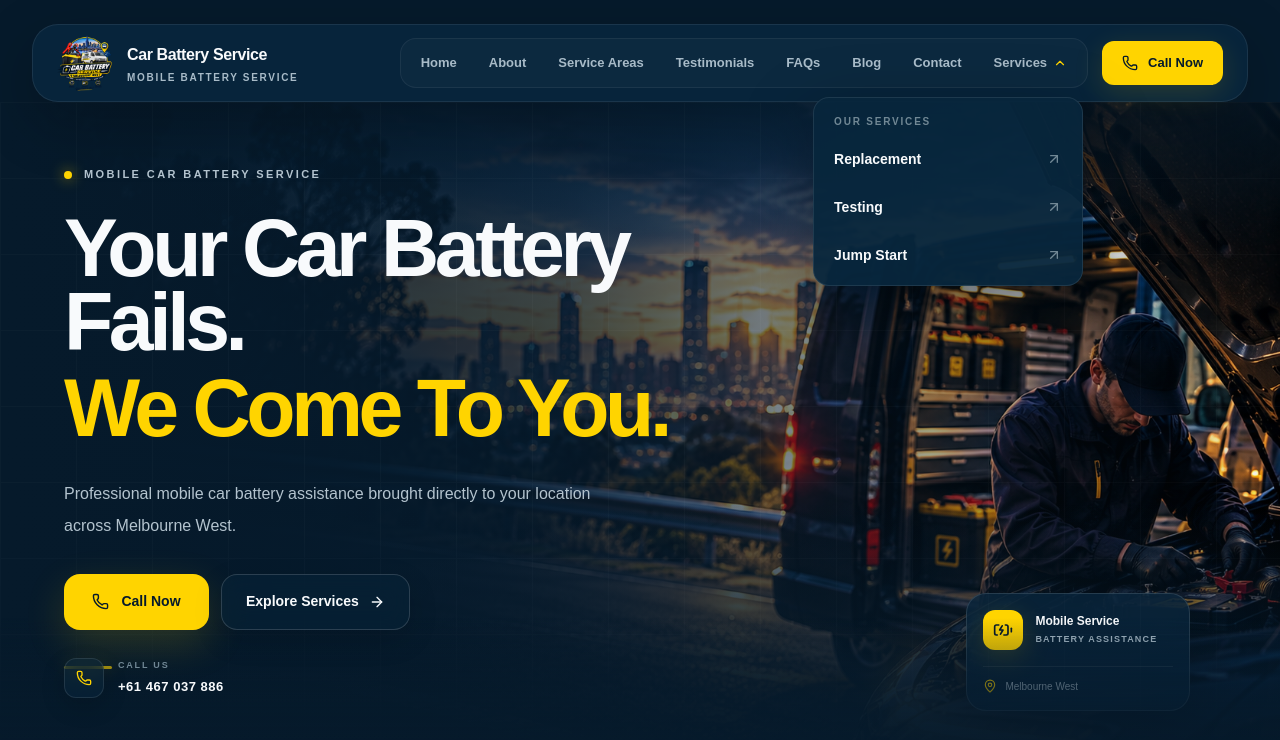
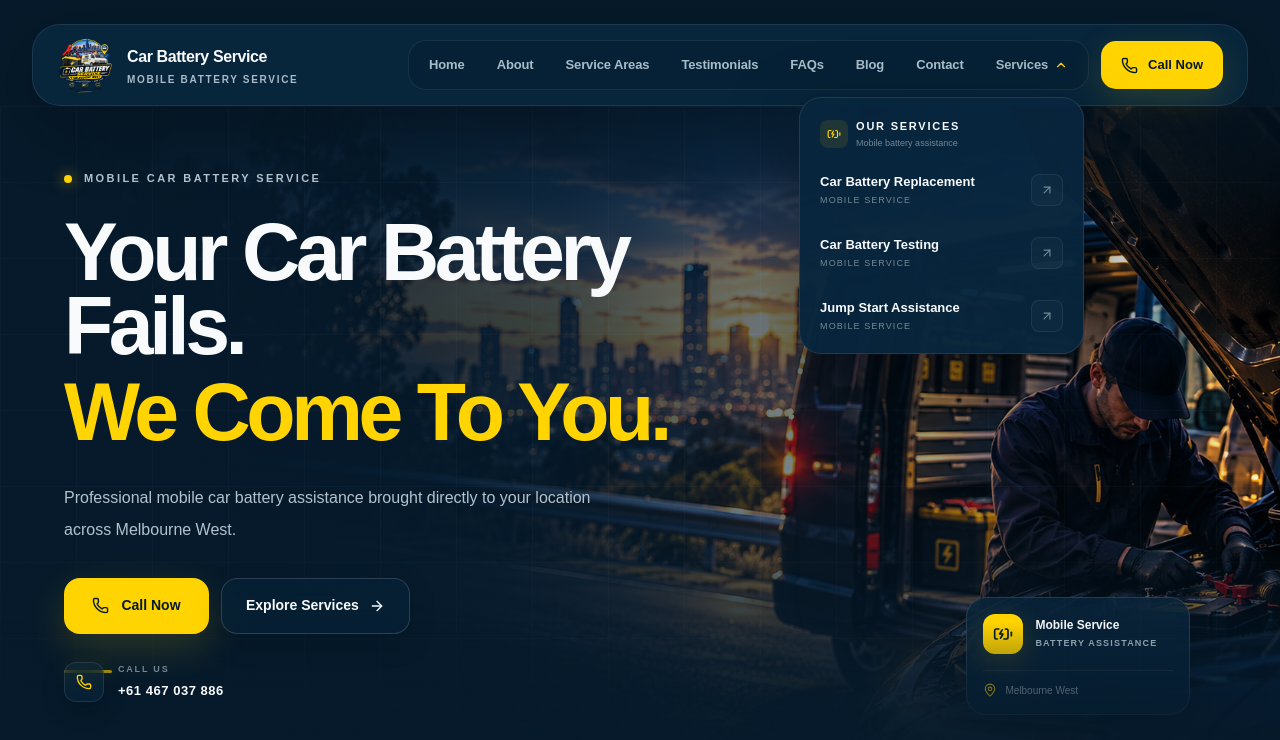
Before and after one commit to AmanLegendDev/car-battery-service, a Next.js app: page / in a window 1280 px wide. Both pictures are taken after a click on the button "Services". Shown: the top 740 px of the page. Built offline with nearby package versions, Linux system fonts and the light colour scheme.

Commit message:
feat: finalize premium navbar and hero

```diff
--- a/components/layout/navbar/DesktopNav.tsx
+++ b/components/layout/navbar/DesktopNav.tsx
@@ -1,7 +1,7 @@
 "use client";
 
 import Link from "next/link";
-import { ChevronDown, Phone } from "lucide-react";
+import { Phone } from "lucide-react";
 import ServicesDropdown from "./ServicesDropdown";
 import {
   NAVBAR_LINKS,
@@ -17,15 +17,18 @@ export default function DesktopNav({
   onServicesOpenChange,
 }: DesktopNavProps) {
   return (
-    <div className="flex items-center gap-1.5">
-      <div className="flex items-center rounded-2xl border border-white/[0.06] bg-white/[0.025] p-1">
+    <div className="flex items-center gap-3">
+      {/* Navigation pill */}
+      <div className="flex items-center rounded-[18px] border border-white/[0.07] bg-[#061A2B]/[0.22] p-1">
         {NAVBAR_LINKS.map((link) => (
           <Link
             key={link.href}
             href={link.href}
-            className="group relative rounded-xl px-4 py-2.5 text-[13px] font-semibold text-[#A8BBC8] transition-all duration-200 hover:bg-white/[0.06] hover:text-[#F8FAFC] focus:outline-none focus-visible:ring-2 focus-visible:ring-[#FFD400]/50"
+            className="group relative flex h-10 items-center rounded-[13px] px-3.5 text-[12px] font-semibold tracking-[-0.01em] text-[#A8BBC8] transition-all duration-200 hover:bg-white/[0.055] hover:text-[#F8FAFC] focus:outline-none focus-visible:ring-2 focus-visible:ring-[#FFD400]/50 xl:px-4 xl:text-[13px]"
           >
-            <span className="relative z-10">{link.label}</span>
+            <span className="relative z-10">
+              {link.label}
+            </span>
           </Link>
         ))}
 
@@ -34,14 +37,15 @@ export default function DesktopNav({
         />
       </div>
 
+      {/* Call CTA */}
       <a
         href={NAVBAR_PHONE_HREF}
         aria-label={`Call Car Battery Service at ${NAVBAR_PHONE}`}
-        className="group ml-2 inline-flex h-11 items-center gap-2.5 rounded-xl bg-[#FFD400] px-5 text-[13px] font-extrabold text-[#061A2B] shadow-[0_8px_30px_rgba(255,212,0,0.14)] transition-all duration-200 hover:bg-[#F5B800] hover:shadow-[0_10px_35px_rgba(255,212,0,0.22)] focus:outline-none focus-visible:ring-2 focus-visible:ring-[#FFD400] focus-visible:ring-offset-2 focus-visible:ring-offset-[#08263D] active:scale-[0.98]"
+        className="group inline-flex h-12 shrink-0 items-center gap-2.5 rounded-[15px] bg-[#FFD400] px-5 text-[13px] font-extrabold text-[#061A2B] shadow-[0_10px_34px_rgba(255,212,0,0.15)] transition-all duration-200 hover:bg-[#F5B800] hover:shadow-[0_14px_42px_rgba(255,212,0,0.23)] focus:outline-none focus-visible:ring-2 focus-visible:ring-[#FFD400] focus-visible:ring-offset-2 focus-visible:ring-offset-[#08263D] active:scale-[0.98]"
       >
         <Phone
           aria-hidden="true"
-          className="h-4 w-4 transition-transform duration-200 group-hover:rotate-[-8deg]"
+          className="h-[17px] w-[17px] transition-transform duration-200 group-hover:rotate-[-8deg]"
         />
 
         <span>Call Now</span>
--- a/components/layout/navbar/MobileMenu.tsx
+++ b/components/layout/navbar/MobileMenu.tsx
@@ -4,7 +4,7 @@ import { useEffect } from "react";
 import { X } from "lucide-react";
 import MobileMenuHeader from "./MobileMenuHeader";
 import MobileMenuNav from "./MobileMenuNav";
-import { NAVBAR_PHONE, NAVBAR_PHONE_HREF } from "./navbarData";
+import { NAVBAR_PHONE_HREF } from "./navbarData";
 
 interface MobileMenuProps {
   isOpen: boolean;
@@ -46,32 +46,37 @@ export default function MobileMenu({
           : "pointer-events-none"
       }`}
     >
+      {/* Backdrop */}
       <button
         type="button"
         aria-label="Close navigation menu"
+        tabIndex={isOpen ? 0 : -1}
         onClick={onClose}
-        className={`absolute inset-0 bg-[#061A2B]/75 backdrop-blur-sm transition-opacity duration-200 ${
+        className={`absolute inset-0 bg-[#061A2B]/80 backdrop-blur-[3px] transition-opacity duration-200 ${
           isOpen ? "opacity-100" : "opacity-0"
         }`}
       />
 
+      {/* Drawer */}
       <aside
         role="dialog"
         aria-modal="true"
         aria-label="Mobile navigation"
-        className={`absolute right-0 top-0 flex h-dvh w-[min(92vw,410px)] flex-col border-l border-white/[0.08] bg-[#061A2B] shadow-[-20px_0_70px_rgba(0,0,0,0.35)] transition-transform duration-200 ease-out ${
-          isOpen ? "translate-x-0" : "translate-x-full"
+        className={`absolute right-0 top-0 flex h-dvh w-[min(92vw,420px)] flex-col border-l border-white/[0.08] bg-[#061A2B] shadow-[-24px_0_80px_rgba(0,0,0,0.42)] transition-transform duration-200 ease-out ${
+          isOpen
+            ? "translate-x-0"
+            : "translate-x-full"
         }`}
       >
-        <div className="flex min-h-0 flex-1 flex-col">
-          <div className="flex items-center justify-between border-b border-white/[0.07] px-5 py-5">
-            <MobileMenuHeader />
+        {/* Header */}
+        <div className="flex shrink-0 items-center justify-between border-b border-white/[0.07] px-5 py-4">
+          <MobileMenuHeader onClick={onClose} />
 
           <button
             type="button"
             onClick={onClose}
             aria-label="Close navigation menu"
-              className="flex h-11 w-11 shrink-0 items-center justify-center rounded-xl border border-white/[0.08] bg-white/[0.035] text-[#A8BBC8] transition-all duration-150 hover:border-white/[0.15] hover:bg-white/[0.07] hover:text-[#F8FAFC] focus:outline-none focus-visible:ring-2 focus-visible:ring-[#FFD400]/50 active:scale-95"
+            className="flex h-11 w-11 shrink-0 items-center justify-center rounded-[14px] border border-white/[0.09] bg-white/[0.035] text-[#A8BBC8] transition-all duration-150 hover:border-white/[0.17] hover:bg-white/[0.07] hover:text-[#F8FAFC] focus:outline-none focus-visible:ring-2 focus-visible:ring-[#FFD400]/50 active:scale-95"
           >
             <X
               aria-hidden="true"
@@ -80,29 +85,24 @@ export default function MobileMenu({
           </button>
         </div>
 
-          <div className="min-h-0 flex-1 overflow-y-auto overscroll-contain px-5 py-6">
+        {/* Scrollable navigation */}
+        <div className="min-h-0 flex-1 overflow-y-auto overscroll-contain px-5 py-6 [scrollbar-width:thin] [scrollbar-color:rgba(168,187,200,0.2)_transparent]">
           <MobileMenuNav onNavigate={onClose} />
         </div>
 
+        {/* Bottom CTA */}
         <div className="shrink-0 border-t border-white/[0.07] bg-[#061A2B]/95 p-5 backdrop-blur-xl">
-            <div className="grid grid-cols-2 gap-3">
           <a
             href={NAVBAR_PHONE_HREF}
             onClick={onClose}
-                className="flex h-12 items-center justify-center rounded-xl bg-[#FFD400] px-4 text-xs font-extrabold text-[#061A2B] transition-all duration-150 hover:bg-[#F5B800] focus:outline-none focus-visible:ring-2 focus-visible:ring-[#FFD400]/60 active:scale-[0.98]"
+            className="flex h-13 w-full items-center justify-center rounded-[15px] bg-[#FFD400] px-5 text-sm font-extrabold text-[#061A2B] shadow-[0_10px_32px_rgba(255,212,0,0.13)] transition-all duration-150 hover:bg-[#F5B800] focus:outline-none focus-visible:ring-2 focus-visible:ring-[#FFD400]/60 active:scale-[0.985]"
           >
             Call Now
           </a>
 
-              <a
-                href={`sms:${NAVBAR_PHONE.replace(/\s/g, "")}`}
-                onClick={onClose}
-                className="flex h-12 items-center justify-center rounded-xl border border-white/[0.1] bg-white/[0.04] px-4 text-xs font-bold text-[#F8FAFC] transition-all duration-150 hover:bg-white/[0.08] focus:outline-none focus-visible:ring-2 focus-visible:ring-[#FFD400]/50 active:scale-[0.98]"
-              >
-                Get Help
-              </a>
-            </div>
-          </div>
+          <p className="mt-3 text-center text-[9px] font-semibold uppercase tracking-[0.18em] text-[#718895]">
+            Mobile battery assistance
+          </p>
         </div>
       </aside>
     </div>
--- a/components/layout/navbar/MobileMenuHeader.tsx
+++ b/components/layout/navbar/MobileMenuHeader.tsx
@@ -14,25 +14,25 @@ export default function MobileMenuHeader({
       href="/"
       onClick={onClick}
       aria-label={`${NAVBAR_BRAND.name} - Home`}
-      className="flex min-w-0 items-center gap-3"
+      className="group flex min-w-0 items-center gap-3"
     >
-      <span className="relative flex h-11 w-11 shrink-0 items-center justify-center overflow-hidden rounded-xl border border-white/[0.09] bg-[#08263D]">
+      <span className="relative flex h-12 w-12 shrink-0 items-center justify-center transition-transform duration-200 group-hover:scale-[1.02]">
         <Image
           src={NAVBAR_BRAND.logoSrc}
           alt=""
-          width={44}
-          height={44}
+          width={48}
+          height={48}
           priority
-          className="h-full w-full object-contain p-1.5"
+          className="h-12 w-12 object-contain"
         />
       </span>
 
-      <span className="min-w-0">
-        <span className="block truncate text-[15px] font-extrabold tracking-[-0.02em] text-[#F8FAFC]">
+      <span className="min-w-0 leading-none">
+        <span className="block truncate text-[15px] font-extrabold tracking-[-0.025em] text-[#F8FAFC]">
           {NAVBAR_BRAND.name}
         </span>
 
-        <span className="mt-1 block truncate text-[9px] font-semibold uppercase tracking-[0.16em] text-[#A8BBC8]">
+        <span className="mt-1.5 block truncate text-[9px] font-semibold uppercase tracking-[0.17em] text-[#A8BBC8]">
           {NAVBAR_BRAND.tagline}
         </span>
       </span>
--- a/components/layout/navbar/Navbar.tsx
+++ b/components/layout/navbar/Navbar.tsx
@@ -20,16 +20,16 @@ export default function Navbar() {
   return (
     <>
       <header className="relative z-50 px-4 pt-4 sm:px-6 sm:pt-5 lg:px-8 lg:pt-6">
-        <div className="mx-auto max-w-7xl">
+        <div className="mx-auto max-w-[1420px]">
           <nav
             aria-label="Main navigation"
-            className="relative flex min-h-[72px] items-center rounded-[22px] border border-white/[0.08] bg-[#08263D]/90 px-4 shadow-[0_20px_60px_rgba(0,0,0,0.22)] backdrop-blur-xl sm:min-h-[74px] sm:px-5 lg:min-h-[78px] lg:rounded-[26px] lg:px-6"
+            className="relative flex min-h-[72px] items-center rounded-[24px] border border-white/[0.09] bg-[#08263D]/[0.92] px-4 shadow-[0_20px_70px_rgba(0,0,0,0.25)] backdrop-blur-2xl sm:min-h-[76px] sm:px-5 lg:min-h-[82px] lg:rounded-[28px] lg:px-6"
           >
+            {/* Brand */}
             <NavbarLogo />
 
-            <div className="ml-auto flex items-center">
             {/* Desktop navigation */}
-              <div className="hidden lg:flex">
+            <div className="ml-auto hidden lg:flex">
               <DesktopNav />
             </div>
 
@@ -40,7 +40,7 @@ export default function Navbar() {
               aria-label="Open navigation menu"
               aria-expanded={isMobileMenuOpen}
               aria-controls="mobile-navigation"
-                className="group flex h-11 w-11 items-center justify-center rounded-xl border border-white/[0.09] bg-white/[0.035] text-[#F8FAFC] transition-all duration-200 hover:border-white/[0.16] hover:bg-white/[0.07] focus:outline-none focus-visible:ring-2 focus-visible:ring-[#FFD400]/50 active:scale-95 lg:hidden"
+              className="group ml-auto flex h-12 w-12 shrink-0 items-center justify-center rounded-[15px] border border-white/[0.1] bg-white/[0.035] text-[#F8FAFC] shadow-[0_8px_25px_rgba(0,0,0,0.12)] transition-all duration-200 hover:border-white/[0.18] hover:bg-white/[0.07] focus:outline-none focus-visible:ring-2 focus-visible:ring-[#FFD400]/50 active:scale-[0.95] lg:hidden"
             >
               <span className="sr-only">
                 Open navigation menu
@@ -48,19 +48,20 @@ export default function Navbar() {
 
               <span
                 aria-hidden="true"
-                  className="flex w-[19px] flex-col items-end gap-[5px]"
+                className="flex w-[21px] flex-col items-end gap-[5px]"
               >
                 <span className="h-[2px] w-full rounded-full bg-current transition-transform duration-200 group-hover:translate-x-0.5" />
-                  <span className="h-[2px] w-[13px] rounded-full bg-current transition-transform duration-200 group-hover:w-full" />
+
+                <span className="h-[2px] w-[14px] rounded-full bg-current transition-all duration-200 group-hover:w-full" />
+
                 <span className="h-[2px] w-full rounded-full bg-current transition-transform duration-200 group-hover:-translate-x-0.5" />
               </span>
             </button>
-            </div>
           </nav>
         </div>
       </header>
 
-      {/* Mobile navigation drawer */}
+      {/* Mobile navigation */}
       <div id="mobile-navigation">
         <MobileMenu
           isOpen={isMobileMenuOpen}
--- a/components/layout/navbar/ServicesDropdown.tsx
+++ b/components/layout/navbar/ServicesDropdown.tsx
@@ -2,7 +2,11 @@
 
 import { useEffect, useRef, useState } from "react";
 import Link from "next/link";
-import { ChevronDown, ArrowUpRight } from "lucide-react";
+import {
+  ArrowUpRight,
+  BatteryCharging,
+  ChevronDown,
+} from "lucide-react";
 import { SERVICE_LINKS } from "./navbarData";
 
 interface ServicesDropdownProps {
@@ -23,16 +27,24 @@ export default function ServicesDropdown({
     function handlePointerDown(event: PointerEvent) {
       if (
         dropdownRef.current &&
-        !dropdownRef.current.contains(event.target as Node)
+        !dropdownRef.current.contains(
+          event.target as Node
+        )
       ) {
         setIsOpen(false);
       }
     }
 
-    document.addEventListener("pointerdown", handlePointerDown);
+    document.addEventListener(
+      "pointerdown",
+      handlePointerDown
+    );
 
     return () => {
-      document.removeEventListener("pointerdown", handlePointerDown);
+      document.removeEventListener(
+        "pointerdown",
+        handlePointerDown
+      );
     };
   }, []);
 
@@ -43,10 +55,16 @@ export default function ServicesDropdown({
       }
     }
 
-    document.addEventListener("keydown", handleKeyDown);
+    document.addEventListener(
+      "keydown",
+      handleKeyDown
+    );
 
     return () => {
-      document.removeEventListener("keydown", handleKeyDown);
+      document.removeEventListener(
+        "keydown",
+        handleKeyDown
+      );
     };
   }, []);
 
@@ -59,39 +77,60 @@ export default function ServicesDropdown({
       ref={dropdownRef}
       className="relative"
     >
+      {/* Trigger */}
       <button
         type="button"
         aria-haspopup="menu"
         aria-expanded={isOpen}
         onClick={toggleDropdown}
-        className="group flex items-center gap-1.5 rounded-xl px-4 py-2.5 text-[13px] font-semibold text-[#A8BBC8] transition-all duration-200 hover:bg-white/[0.06] hover:text-[#F8FAFC] focus:outline-none focus-visible:ring-2 focus-visible:ring-[#FFD400]/50"
+        className="group flex h-10 items-center gap-1.5 rounded-[13px] px-3.5 text-[12px] font-semibold tracking-[-0.01em] text-[#A8BBC8] transition-all duration-200 hover:bg-white/[0.055] hover:text-[#F8FAFC] focus:outline-none focus-visible:ring-2 focus-visible:ring-[#FFD400]/50 xl:px-4 xl:text-[13px]"
       >
         <span>Services</span>
 
         <ChevronDown
           aria-hidden="true"
           className={`h-3.5 w-3.5 transition-transform duration-200 ${
-            isOpen ? "rotate-180 text-[#FFD400]" : ""
+            isOpen
+              ? "rotate-180 text-[#FFD400]"
+              : "text-[#718895]"
           }`}
         />
       </button>
 
+      {/* Dropdown */}
       <div
         role="menu"
         aria-hidden={!isOpen}
-        className={`absolute right-0 top-[calc(100%+14px)] w-[270px] origin-top-right transition-all duration-200 ${
+        className={`absolute right-0 top-[calc(100%+12px)] w-[285px] origin-top-right transition-[opacity,transform] duration-200 ${
           isOpen
             ? "pointer-events-auto translate-y-0 scale-100 opacity-100"
-            : "pointer-events-none -translate-y-1 scale-[0.98] opacity-0"
+            : "pointer-events-none -translate-y-2 scale-[0.97] opacity-0"
         }`}
       >
-        <div className="overflow-hidden rounded-2xl border border-white/[0.09] bg-[#08263D]/95 p-2 shadow-[0_24px_70px_rgba(0,0,0,0.38)] backdrop-blur-2xl">
-          <div className="px-3 pb-2 pt-2">
-            <p className="text-[10px] font-bold uppercase tracking-[0.18em] text-[#718895]">
+        <div className="overflow-hidden rounded-[22px] border border-white/[0.1] bg-[#08263D]/[0.97] p-2 shadow-[0_28px_80px_rgba(0,0,0,0.42)] backdrop-blur-2xl">
+          {/* Header */}
+          <div className="px-3 pb-2.5 pt-3">
+            <div className="flex items-center gap-2">
+              <span className="flex h-7 w-7 items-center justify-center rounded-lg bg-[#FFD400]/[0.1] text-[#FFD400]">
+                <BatteryCharging
+                  aria-hidden="true"
+                  className="h-3.5 w-3.5"
+                />
+              </span>
+
+              <div>
+                <p className="text-[11px] font-extrabold uppercase tracking-[0.16em] text-[#F8FAFC]">
                   Our Services
                 </p>
+
+                <p className="mt-0.5 text-[9px] text-[#718895]">
+                  Mobile battery assistance
+                </p>
+              </div>
+            </div>
           </div>
 
+          {/* Service links */}
           <div className="space-y-1">
             {SERVICE_LINKS.map((service) => (
               <Link
@@ -100,16 +139,24 @@ export default function ServicesDropdown({
                 role="menuitem"
                 tabIndex={isOpen ? 0 : -1}
                 onClick={() => setIsOpen(false)}
-                className="group flex items-center justify-between rounded-xl px-3 py-3 transition-colors duration-150 hover:bg-white/[0.06] focus:bg-white/[0.06] focus:outline-none"
+                className="group flex items-center justify-between rounded-[15px] px-3 py-3 transition-all duration-150 hover:bg-white/[0.055] focus:bg-white/[0.055] focus:outline-none"
               >
-                <span className="text-sm font-semibold text-[#F8FAFC] transition-colors group-hover:text-[#FFD400]">
+                <div className="flex min-w-0 flex-col">
+                  <span className="text-[13px] font-bold text-[#F8FAFC] transition-colors duration-150 group-hover:text-[#FFD400]">
                     {service.label}
                   </span>
 
+                  <span className="mt-0.5 text-[9px] font-medium uppercase tracking-[0.12em] text-[#718895]">
+                    Mobile service
+                  </span>
+                </div>
+
+                <span className="flex h-8 w-8 shrink-0 items-center justify-center rounded-lg border border-white/[0.07] bg-white/[0.025] transition-all duration-150 group-hover:border-[#FFD400]/20 group-hover:bg-[#FFD400]/[0.08]">
                   <ArrowUpRight
                     aria-hidden="true"
-                  className="h-4 w-4 text-[#718895] transition-all duration-200 group-hover:-translate-y-0.5 group-hover:translate-x-0.5 group-hover:text-[#FFD400]"
+                    className="h-3.5 w-3.5 text-[#718895] transition-all duration-150 group-hover:-translate-y-0.5 group-hover:translate-x-0.5 group-hover:text-[#FFD400]"
                   />
+                </span>
               </Link>
             ))}
           </div>
--- a/components/layout/navbar/navbarData.ts
+++ b/components/layout/navbar/navbarData.ts
@@ -41,15 +41,15 @@ export const NAVBAR_LINKS = [
 
 export const SERVICE_LINKS = [
   {
-    label: "Replacement",
+    label: "Car Battery Replacement",
     href: "/mobile-car-battery-replacement/",
   },
   {
-    label: "Testing",
+    label: "Car Battery Testing",
     href: "/car-battery-testing/",
   },
   {
-    label: "Jump Start",
+    label: "Jump Start Assistance",
     href: "/car-jump-start/",
   },
 ] as const;
```
Also changed, not shown: components/layout/navbar/MobileMenuNav.tsx (+51 -18 lines). Lines whose indentation alone changed are shown as unchanged.
